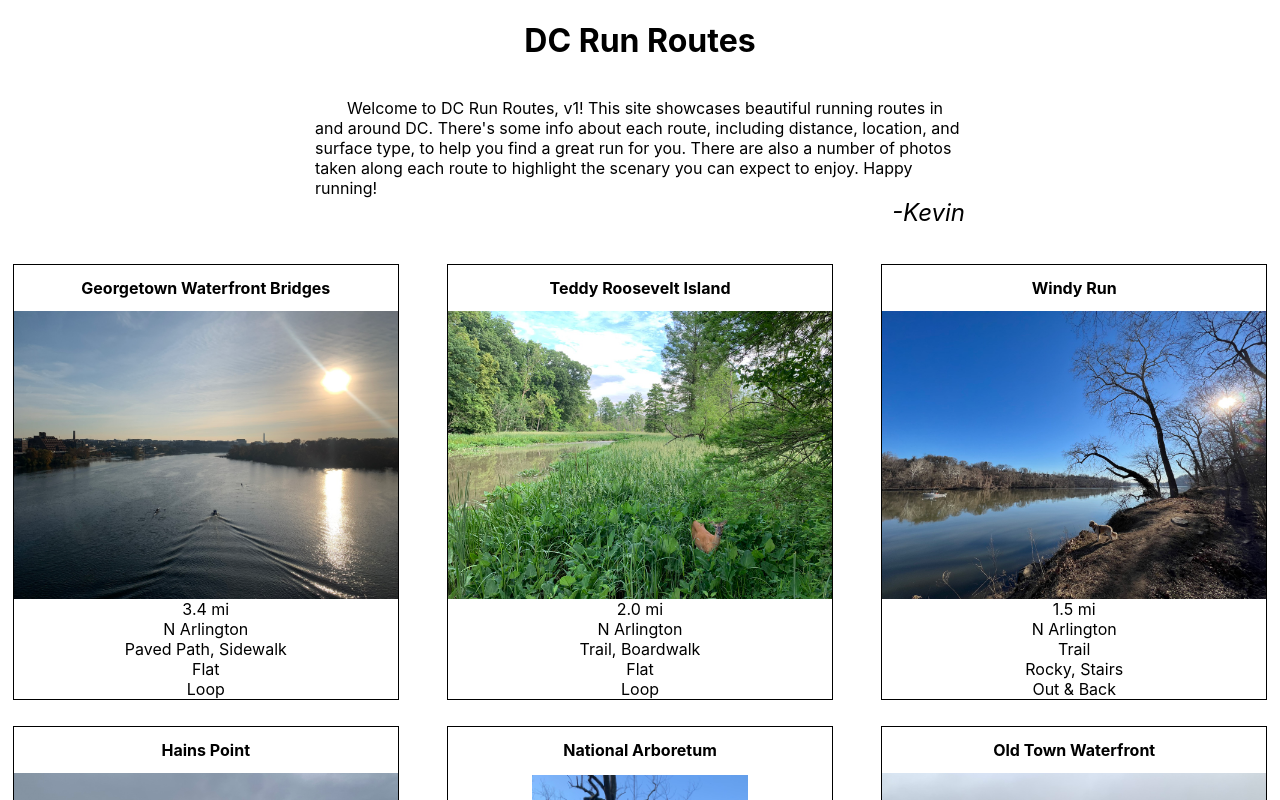
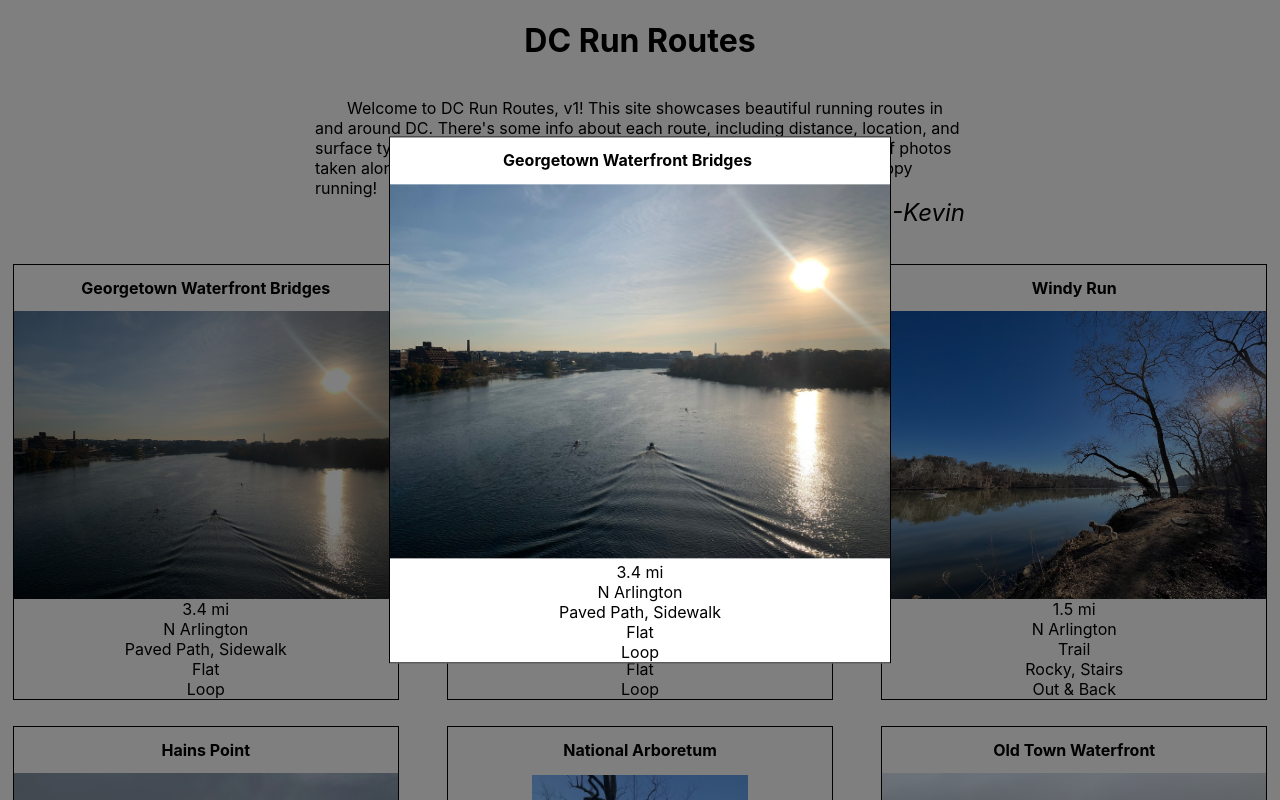
Before and after one commit to kjsheehy/dc-run-routes, a React (Create React App) app: page / in a window 1280 px wide. Shown: the top 800 px of the page. Built offline with nearby package versions, Linux system fonts and the light colour scheme.

Commit message:
Successfully rendered modal and overlay (with the right CSSon App). It's just a static modal right now to help me get the styling right.

```diff
--- a/src/App.css
+++ b/src/App.css
@@ -3,3 +3,28 @@
   flex-direction: column;
   align-items: center;
 }
+
+.modal {
+  position: fixed;
+  top: 50%;
+  left: 50%;
+  transform: translate(-50%, -50%);
+  border: 1px solid black;
+  z-index: 10;
+  background-color: white;
+  width: 500px;
+  max-width: 80%;
+}
+
+.overlay {
+  position: fixed;
+  top: 0;
+  left: 0;
+  width: 100%;
+  height: 100%;
+  overflow: auto;
+  background-color: rgb(0, 0, 0);
+  background-color: rgba(0, 0, 0, 0.5);
+  pointer-events: none;
+  z-index: 5;
+}
--- a/src/App.js
+++ b/src/App.js
@@ -2,6 +2,9 @@ import './App.css';
 import RouteTileContainer from './components/RouteTiles/RouteTileContainer.js';
 import Intro from './components/Intro.js';
 import Header from './components/Header.js';
+import Modal from './components/UI/Modal';
+import RouteModal from './components/Routes/RouteModal';
+
 const homepage = './dc-run-routes';
 
 function App() {
@@ -77,10 +80,19 @@ function App() {
   ];
 
   return (
-    <div className="App">
-      <Header />
-      <Intro />
-      <RouteTileContainer routes={routes} />
+    <div>
+      <div className="App">
+        <Header />
+        <Intro />
+        <RouteTileContainer routes={routes} />
+        {/* <Modal>
+          <RouteModal {...routes[0]} />
+        </Modal> */}
+      </div>
+      <div className="modal">
+        <RouteModal {...routes[0]} />
+      </div>
+      <div className="overlay"></div>
     </div>
   );
 }
--- a/src/components/Routes/RouteModal.js
+++ b/src/components/Routes/RouteModal.js
@@ -7,7 +7,7 @@ function RouteModal(props) {
     : 'landscape';
 
   return (
-    <Modal className="route-tile">
+    <div>
       <h2 className="route-name">{props.name}</h2>
       <img
         className={'route-thumbnail ' + thumbnailOrientation}
@@ -21,7 +21,7 @@ function RouteModal(props) {
         <div className="route-features">{props.features.join(', ')}</div>
         <div className="route-type">{props.type}</div>
       </div>
-    </Modal>
+    </div>
   );
 }
 
--- a/src/components/UI/Modal.js
+++ b/src/components/UI/Modal.js
@@ -1,8 +1,13 @@
 import './Modal.css';
 
 function Modal(props) {
-  const classes = 'modal ' + props.className;
-  return <div classname={classes}>{props.children}</div>;
+  // const classes = 'modal ' + props.className;
+  return (
+    <div>
+      <div classname="modal">{props.children}</div>
+      <div classname="overlay"></div>
+    </div>
+  );
 }
 
 export default Modal;
--- /dev/null
+++ b/src/components/UI/Modal.module.css
@@ -0,0 +1,45 @@
+.backdrop {
+  position: fixed;
+  top: 0;
+  left: 0;
+  width: 100%;
+  height: 100vh;
+  z-index: 10;
+  background: rgba(0, 0, 0, 0.75);
+}
+
+.modal {
+  position: fixed;
+  top: 30vh;
+  left: 10%;
+  width: 80%;
+  z-index: 100;
+  overflow: hidden;
+}
+
+.header {
+  background: #4f005f;
+  padding: 1rem;
+}
+
+.header h2 {
+  margin: 0;
+  color: white;
+}
+
+.content {
+  padding: 1rem;
+}
+
+.actions {
+  padding: 1rem;
+  display: flex;
+  justify-content: flex-end;
+}
+
+@media (min-width: 768px) {
+  .modal {
+    left: calc(50% - 20rem);
+    width: 40rem;
+  }
+}
```
Also changed, not shown: src/components/UI/Modal.css (+22 -0 lines).
